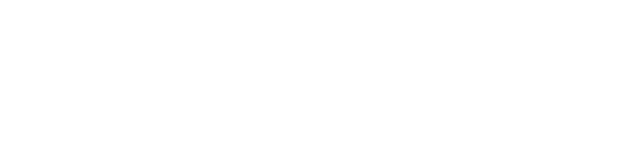
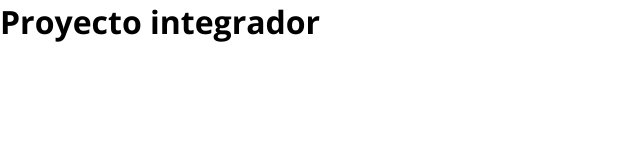
Before and after one commit to mlapeducacionit/bt-63704, a website built with Vite: page index.html in a window 1280 px wide. Shown: the whole page, without its empty margins (0-640 px from the left). Built offline with nearby package versions, Linux system fonts and the light colour scheme.

Commit message:
Agrego resets y tipografía

```diff
--- a/index.html
+++ b/index.html
@@ -8,6 +8,9 @@
 </head>
 
 <body>
+  <h1>Proyecto integrador</h1>
+
+
 
   <script type="module" src="/main.js"></script>
 </body>
--- a/sass/base/_reset.scss
+++ b/sass/base/_reset.scss
@@ -0,0 +1,5 @@
+* {
+    margin: 0;
+    padding: 0;
+    box-sizing: border-box;
+}
--- a/sass/base/_typography.scss
+++ b/sass/base/_typography.scss
@@ -0,0 +1,5 @@
+@import url('https://fonts.googleapis.com/css2?family=Open+Sans:wght@400;700&display=swap');
+
+body {
+    font-family: 'Open Sans', sans-serif;
+}
```
